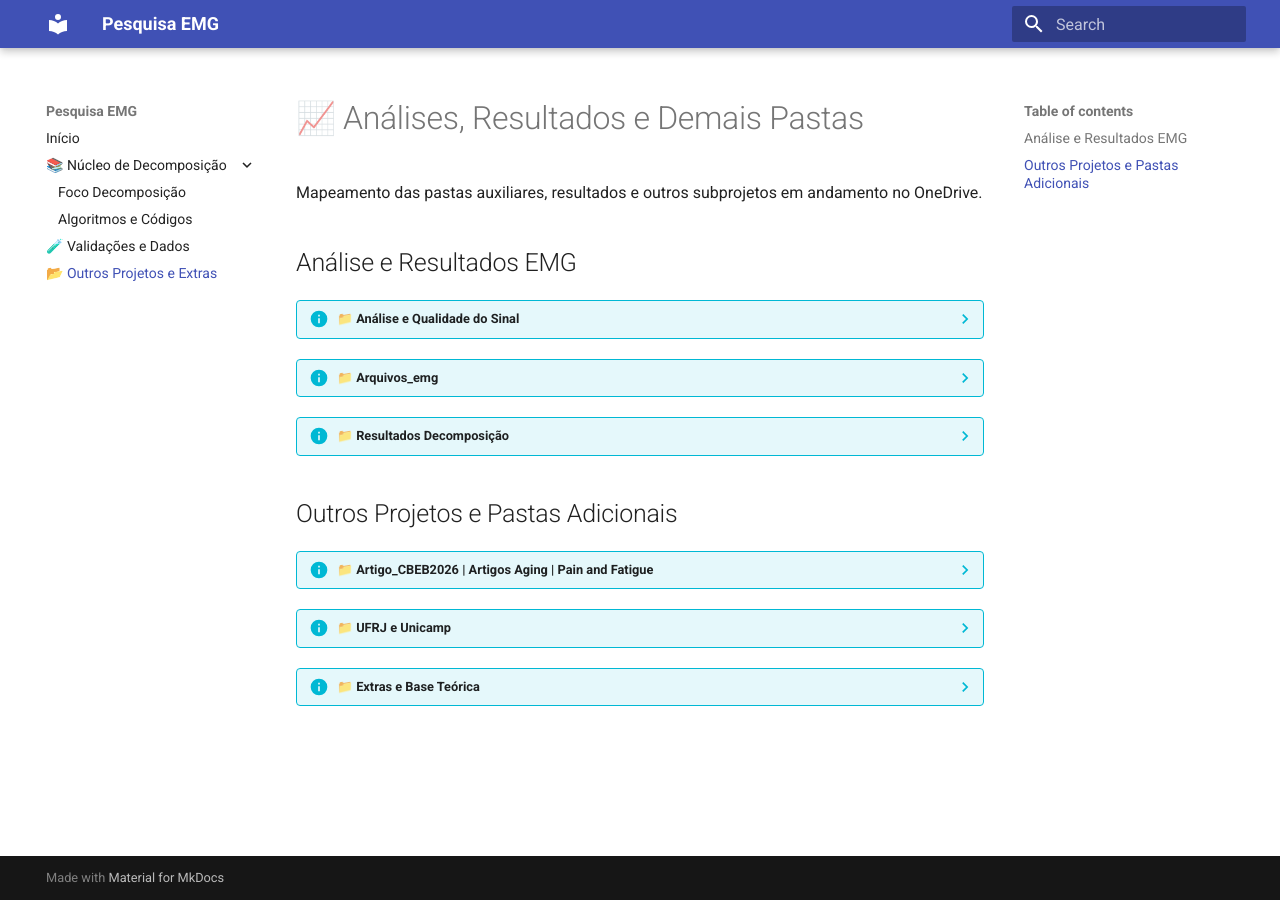
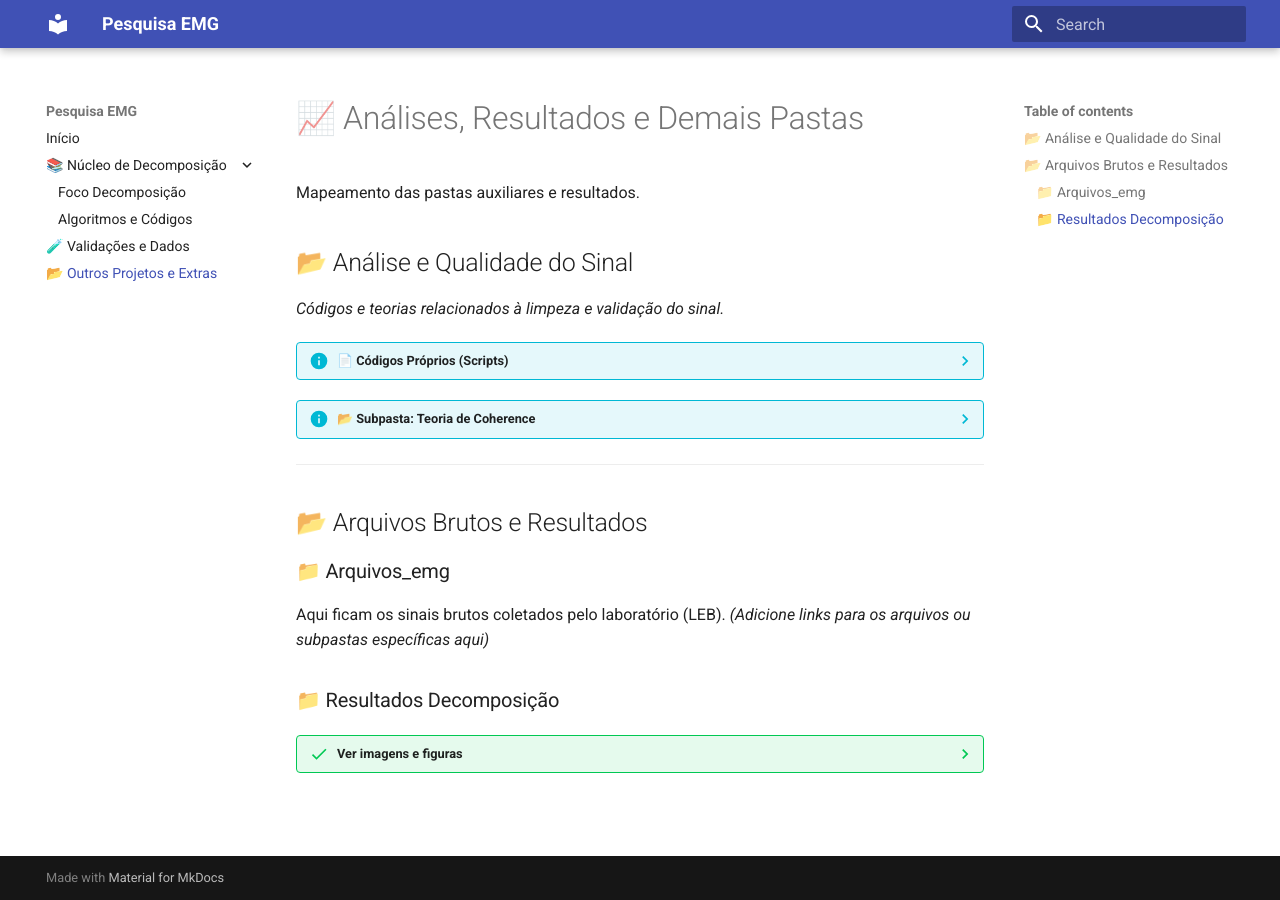
Before and after one commit to GuBergamo/HDEMG_LEB, an MkDocs documentation site: the page built from docs/analises_extras.md, in a window 1280 px wide. Built offline with MkDocs 1.6.1 and Material for MkDocs 9.7.7, drawn with Linux system fonts in a browser that asks for light colours.

Commit message:
Revise analyses documentation and improve structure
Updated section headings and reorganized content for clarity. Added details about raw signals and results.

```diff
--- a/docs/analises_extras.md
+++ b/docs/analises_extras.md
@@ -1,28 +1,28 @@
 # 📈 Análises, Resultados e Demais Pastas
 
-Mapeamento das pastas auxiliares, resultados e outros subprojetos em andamento no OneDrive.
+Mapeamento das pastas auxiliares e resultados.
 
-## Análise e Resultados EMG
+## 📂 Análise e Qualidade do Sinal
+*Códigos e teorias relacionados à limpeza e validação do sinal.*
 
-??? info "📁 Análise e Qualidade do Sinal"
-    - **Códigos Inclusos:** Espectrograma para retirar 60 Hz, SNR pós-trial, Coherence[cite: 9].
-    - **Teoria de Coherence:** Papers de Laine (2015) e Rosenberg (1989)[cite: 9].
+??? info "📄 Códigos Próprios (Scripts)"
+    - Espectrograma para retirar 60 Hz
+    - Cálculo de SNR pós-trial
+    - Coherence
 
-??? info "📁 Arquivos_emg"
-    - **Descrição:** Arquivos EMG brutos coletados pelo laboratório (LEB)[cite: 8].
+??? info "📂 Subpasta: Teoria de Coherence"
+    - `COHERENCE Motor Neuron...pdf` (Laine 2015)
+    - `The Fourier Approach...pdf` (Rosenberg 1989)
 
-??? info "📁 Resultados Decomposição"
-    - **Descrição:** Figuras (`.fig`, `.jpg`) geradas a partir das decomposições[cite: 10].
+---
 
-## Outros Projetos e Pastas Adicionais
+## 📂 Arquivos Brutos e Resultados
 
-??? info "📁 Artigo_CBEB2026 | Artigos Aging | Pain and Fatigue"
-    - **Descrição:** Pastas dedicadas a frentes de pesquisa paralelas ao projeto principal de decomposição.
+### 📁 Arquivos_emg
+Aqui ficam os sinais brutos coletados pelo laboratório (LEB).
+*(Adicione links para os arquivos ou subpastas específicas aqui)*
 
-??? info "📁 UFRJ e Unicamp"
-    - **Descrição:** Materiais, códigos e dados brutos inseridos pelas equipes parceiras (ex: arquivos do Nonato)[cite: 4, 5].
-
-??? info "📁 Extras e Base Teórica"
-    - **PCA:** PDF explicativo do Magno[cite: 11].
-    - **Teoria fastICA:** Arquivo `Fast_and_robust_fixed-point...` (Hyvarinen 1999) detalhando negentropia[cite: 11].
-    - **ICA e Equalização:** Relatório de IC sobre separação de sons e livro de Inference and Learning (Sayed)[cite: 11].
+### 📁 Resultados Decomposição
+??? success "Ver imagens e figuras"
+    - `Resultado decomposicao.fig`
+    - `Resultado decomposicao.jpg`
```
